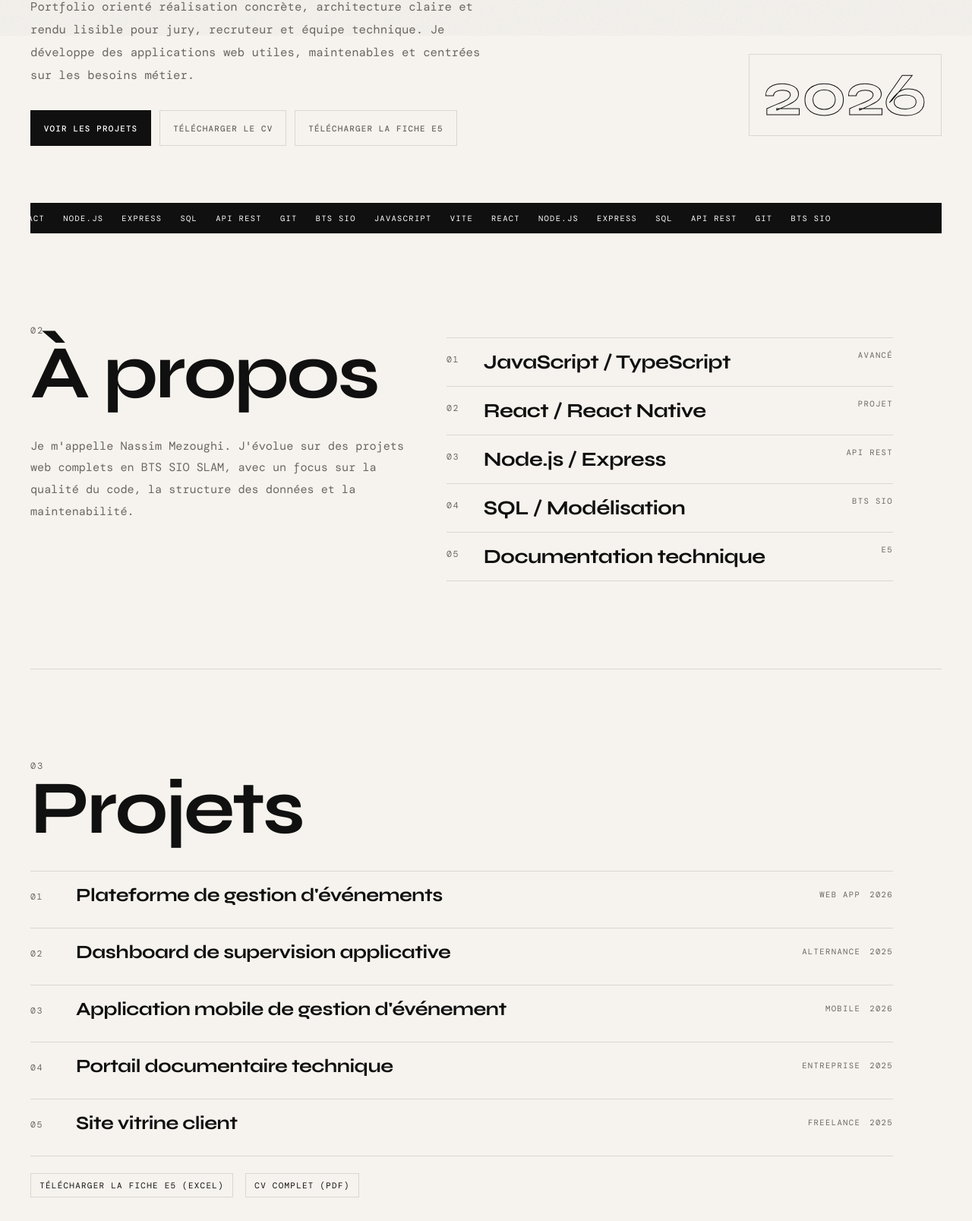
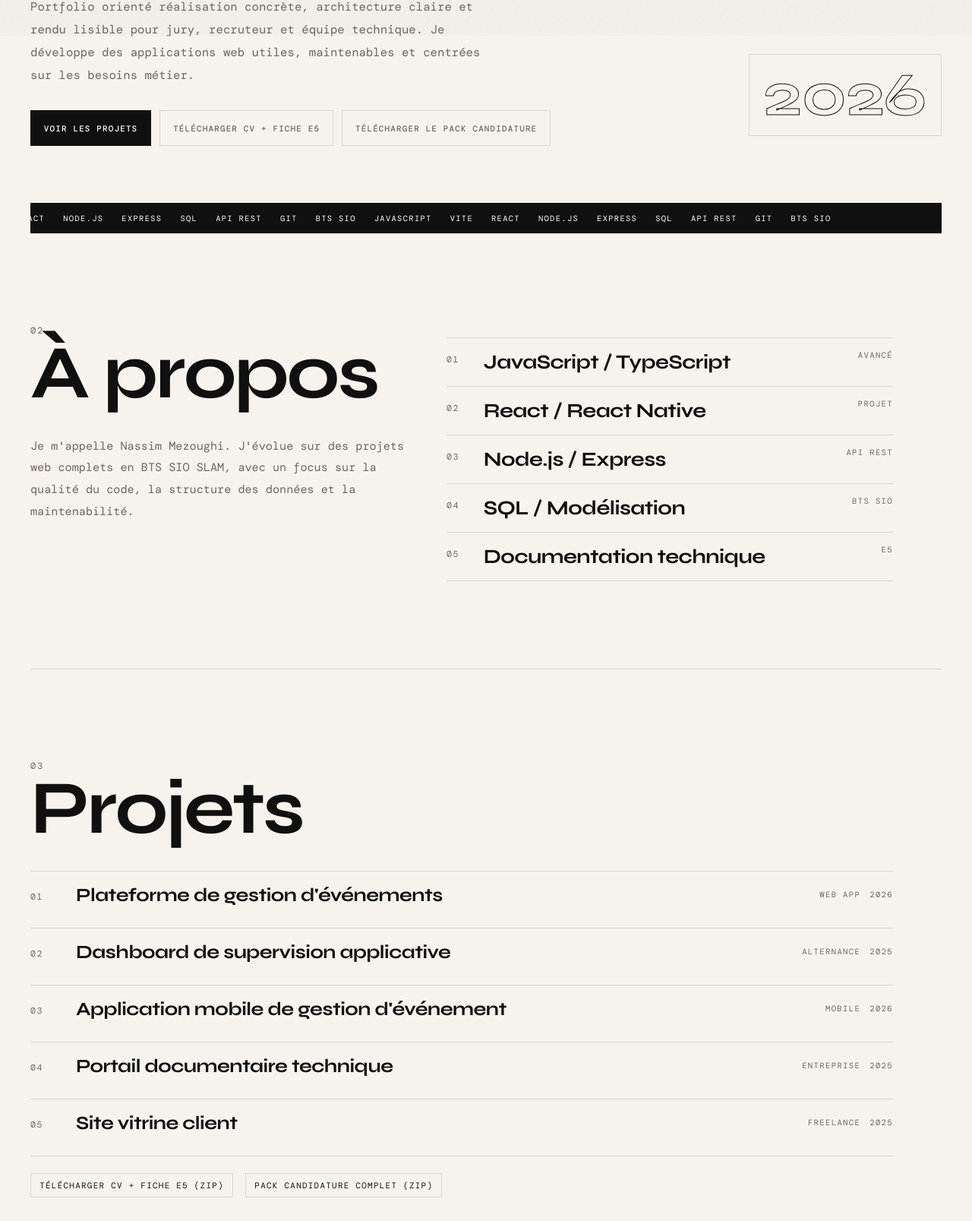
Before and after one commit to toftofpxs/Portfolio, a website built with Vite: page index.html in a window 1280 px wide. Shown: the part 753-2360 px from the top of the page at 76% size. Built offline with nearby package versions, Linux system fonts and the light colour scheme; a web font is replaced by a local one.

Commit message:
fix: replace broken CV/E5 links with downloadable zip

```diff
--- a/index.html
+++ b/index.html
@@ -44,8 +44,8 @@
 
       <div class="hero-ctas">
         <a class="btn btn-primary" href="#projects">Voir les projets</a>
-        <a class="btn btn-ghost" href="MEZOUGHI_Nassim_CV.pdf" download>Télécharger le CV</a>
-        <a class="btn btn-ghost" href="8 - ANNEXE VI.1 - EPREUVE E5 TABLEAU DE SYNTHESE - BTS SIO 2026.xlsx" download>Télécharger la fiche E5</a>
+        <a class="btn btn-ghost" href="downloads/CV-et-fiche-E5.zip" download>Télécharger CV + fiche E5</a>
+        <a class="btn btn-ghost" href="downloads/CV-et-fiche-E5.zip" download>Télécharger le pack candidature</a>
       </div>
 
       <div class="hero-badge" aria-label="Année de référence">2026</div>
@@ -191,8 +191,8 @@
       </div>
 
       <div class="resource-line reveal">
-        <a href="8 - ANNEXE VI.1 - EPREUVE E5 TABLEAU DE SYNTHESE - BTS SIO 2026.xlsx" target="_blank" rel="noreferrer" download>Télécharger la fiche E5 (Excel)</a>
-        <a href="MEZOUGHI_Nassim_CV.pdf" target="_blank" rel="noreferrer">CV complet (PDF)</a>
+        <a href="downloads/CV-et-fiche-E5.zip" download>Télécharger CV + fiche E5 (ZIP)</a>
+        <a href="downloads/CV-et-fiche-E5.zip" download>Pack candidature complet (ZIP)</a>
       </div>
     </section>
 
@@ -223,7 +223,7 @@
       <span class="section-index">05</span>
       <h2 class="display-title">Contact</h2>
 
-      <a class="contact-email" href="mailto:nassimmezoughii@gmail.com">nassimmezoughii@gmail.com</a>
+      <a class="contact-email" href="mailto:nassimmezoughi5@gmail.com">nassimmezoughi5@gmail.com</a>
 
       <div class="social-row">
         <a href="https://github.com/toftofpxs" target="_blank" rel="noreferrer">GITHUB</a>
@@ -236,7 +236,7 @@
   <footer class="site-footer shell" id="footer">
     <span>NM</span>
     <span>© 2026 Nassim Mezoughi</span>
-    <a href="mailto:nassimmezoughii@gmail.com">nassimmezoughii@gmail.com</a>
+    <a href="mailto:nassimmezoughi5@gmail.com">nassimmezoughi5@gmail.com</a>
     <span class="section-index">06</span>
   </footer>
 
```
Also changed, not shown: 2 other files.
